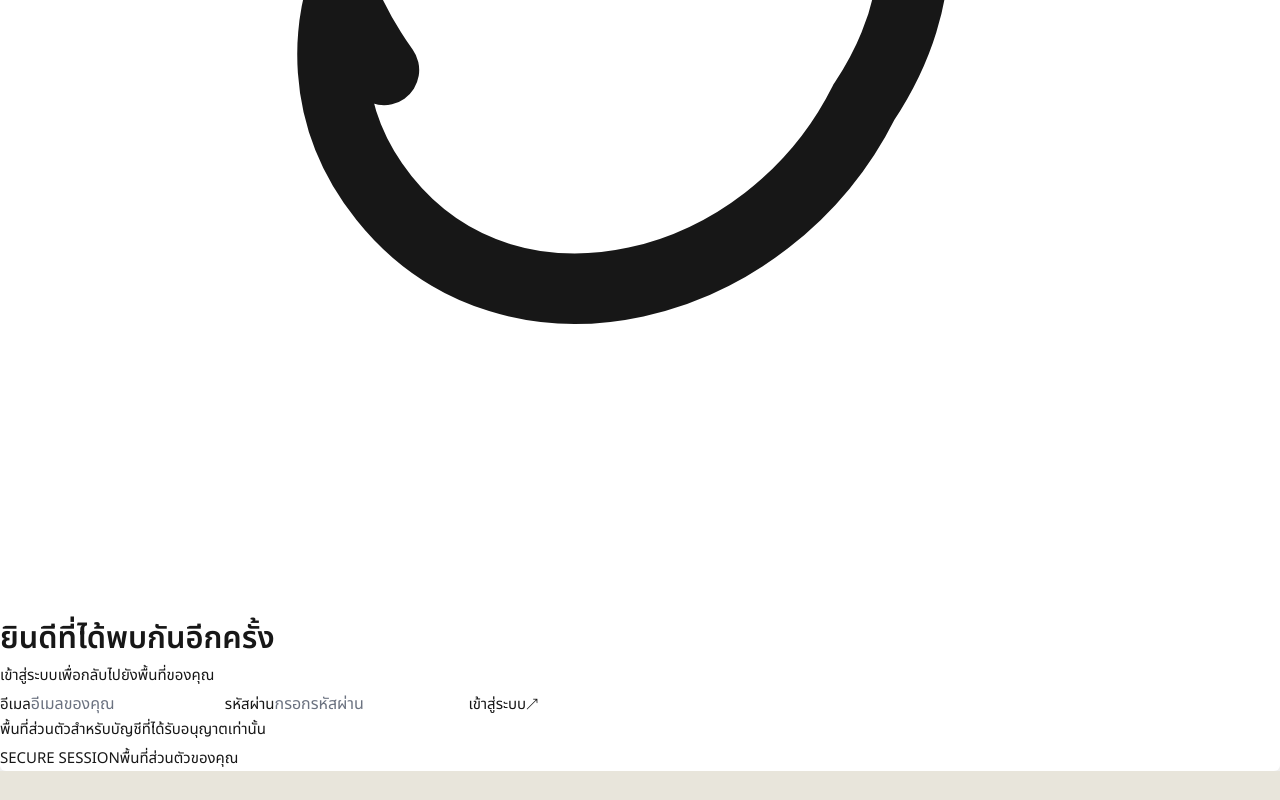
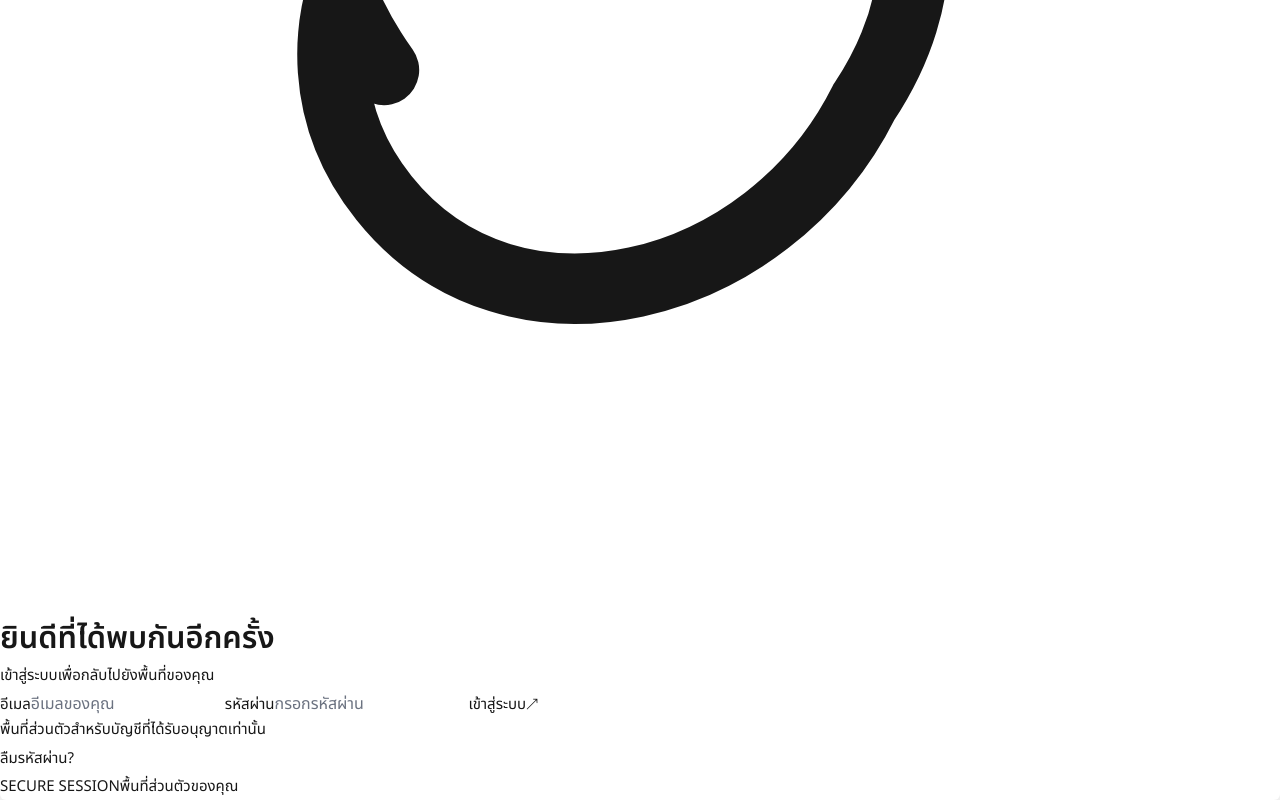
Before and after one commit to smmm1/money102, a React (Vite) app: page / in a window 1280 px wide. Shown: the part 2255-3055 px from the top of the page. Before the commit the page ends 3026 px from the top, so only its background shows below. Built offline with nearby package versions, Linux system fonts and the light colour scheme; no server answers; a web font is replaced by a local one.

Commit message:
feat: expose honest password reset limitation from login

```diff
--- a/src/CloudAuth.tsx
+++ b/src/CloudAuth.tsx
@@ -215,7 +215,7 @@ export default function CloudAuth({ children }: { children: ReactNode }) {
             {authMode==="signup"&&<label>ยืนยันรหัสผ่าน<input type="password" required minLength={8} autoComplete="new-password" value={confirmPassword} onChange={e=>setConfirmPassword(e.target.value)} placeholder="กรอกรหัสผ่านอีกครั้ง" /></label>}
             {message && <p role="status" className="cc-auth-message">{message}</p>}
             <button disabled={busy} className="cc-auth-submit">{busy ? <><span className="cc-auth-button-spinner"/>กำลังตรวจสอบ…</> : <>{authMode==="signup"?"สร้างบัญชี":"เข้าสู่ระบบ"}<span aria-hidden="true">↗</span></>}</button>
-            <p className="cc-auth-private-note">พื้นที่ส่วนตัวสำหรับบัญชีที่ได้รับอนุญาตเท่านั้น</p>
+            <p className="cc-auth-private-note">พื้นที่ส่วนตัวสำหรับบัญชีที่ได้รับอนุญาตเท่านั้น</p><button type="button" className="cc-auth-forgot" onClick={() => { setAuthMode("forgot"); setMessage("") }}>ลืมรหัสผ่าน?</button>
           </form>}
         </div>
         <div className="cc-auth-foot"><span><i/> SECURE SESSION</span><span>พื้นที่ส่วนตัวของคุณ</span></div>
```
